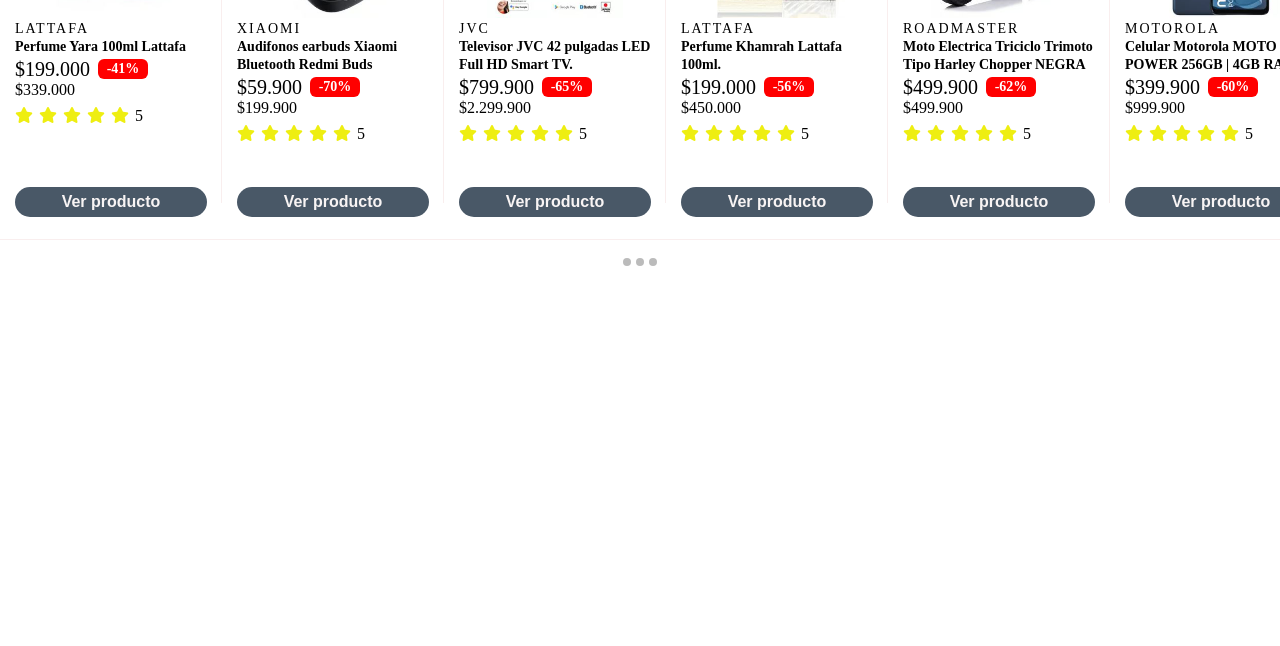
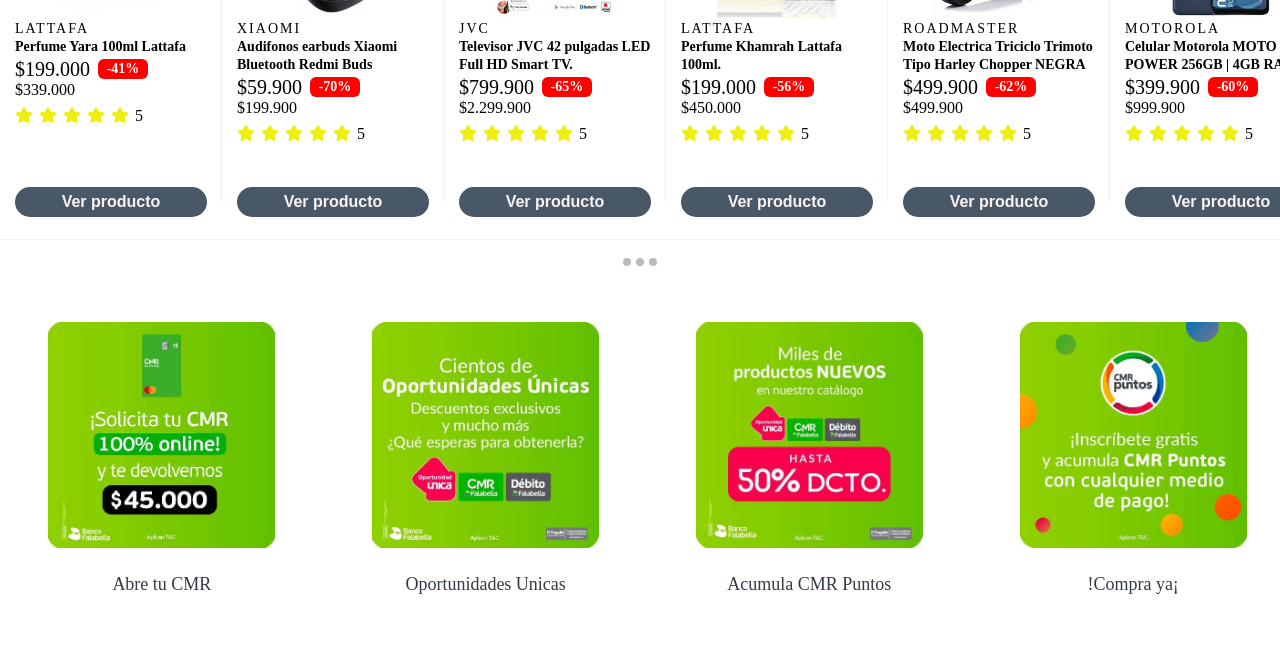
Before and after one commit to ladimiroBC/landing-page, a website: page html/index.html in a window 1280 px wide. Shown: the part 3662-4308 px from the top of the page. Drawn offline with Linux system fonts and the light colour scheme.

Commit message:
feature/section credits fallabela

```diff
--- a/css/style.css
+++ b/css/style.css
@@ -225,6 +225,7 @@
     justify-content: center;
 
     .btn-view-product {
+      cursor: pointer;
       width: 100%;
       height: 30px;
       border: none;
@@ -333,7 +334,74 @@
   justify-content: center;
   gap: 8px;
 }
- /*section login shopping experience(end)*/
+/*section login shopping experience(end)*/
+
+/*section credits fallabela(start)*/
+.section-credits-fallabela {
+  max-width: 1280px;
+  width: 100%;
+  margin: 0 auto;
+  display: flex;
+  flex-direction: column;
+}
+
+.credits-fallabela-carousel-container {
+  height: 100%;
+  position: relative;
+}
+
+.container-items-cards {
+  width: 100%;
+  height: 100%;
+  display: flex;
+  flex-direction: row;
+  overflow: hidden;
+  position: absolute;
+}
+
+.cards-slide-credits{
+  width: 100%;
+  height: 100%;
+  padding-left: 15px;
+  display: flex;
+  gap: 30px;
+  overflow-x: auto;
+  scroll-snap-align: start;
+}
+
+.slide-credit-content {
+  cursor: pointer;
+  position: relative;
+  margin: auto;
+  display: flex;
+  flex-direction: column;
+  align-items: center;
+}
+
+.content-card-img {
+  height: auto;
+}
+
+.content-card-body {
+  width: 100%;
+  display: flex;
+  justify-content: center;
+  align-items: center;
+  margin-top: 20px;
+}
+
+.card-body-paragraph {
+  color: rgb(50, 60, 71);
+  font-size: 18px;
+  line-height: 1.5px;
+}
+
+.slide-credit-content:hover {
+  .card-body-paragraph {
+    text-decoration: underline;
+  }
+}
+/*section credits fallabela(end)*/
 
 /*main(end)*/
 
@@ -980,6 +1048,34 @@
     height: 48%;
   }
   /*section brand advertising(end)*/
+
+  /*section credits fallabela(start)*/
+  .section-credits-fallabela,
+  .container-items-cards {
+    height: 343px;
+  }
+
+  .slide-credit-content {
+    width: 247px;
+    height: 300px;
+  }
+
+  .content-card-img {
+    display: flex;
+    justify-content: center;
+    align-items: center;
+  }
+
+  .card-img-item {
+    width: 227px;
+    height: 226.55px;
+  }
+
+  .content-card-body {
+    height: 34px;
+  }
+  /*section credits fallabela(end)*/
+
   /*main(end)*/
 }
 
@@ -1277,6 +1373,7 @@
     height: 23.5%;
   }
   /*section brand advertising(end)*/
+
   /*main(end)*/
 }
 
--- a/html/index.html
+++ b/html/index.html
@@ -574,6 +574,46 @@
           </ul>
         </section>
       </section>
+      <section class="section-credits-fallabela">
+        <section class="credits-fallabela-carousel-container">
+          <section class="container-items-cards">
+            <section class="cards-slide-credits">
+              <section class="slide-credit-content">
+                <figure class="content-card-img">
+                  <img class="card-img-item" src="../img/photo-section-credits-fallabela-cmr.JPG" alt="img">
+                </figure>
+                <div class="content-card-body">
+                  <a class="card-body-paragraph">Abre tu CMR</a>
+                </div>
+              </section>
+              <section class="slide-credit-content">
+                <figure class="content-card-img">
+                  <img class="card-img-item" src="../img/photo-section-credits-fallabela-oportunidades-unicas.JPG" alt="img">
+                </figure>
+                <div class="content-card-body">
+                  <a class="card-body-paragraph">Oportunidades Unicas</a>
+                </div>
+              </section>
+              <section class="slide-credit-content">
+                <figure class="content-card-img">
+                  <img class="card-img-item" src="../img/photo-section-credits-fallabela-news-discount50.JPG" alt="img">
+                </figure>
+                <div class="content-card-body">
+                  <a class="card-body-paragraph">Acumula CMR Puntos</a>
+                </div>
+              </section>
+              <section class="slide-credit-content">
+                <figure class="content-card-img">
+                  <img class="card-img-item" src="../img/photo-section-credits-fallabela-puntos-cmr.JPG" alt="img">
+                </figure>
+                <div class="content-card-body">
+                  <a class="card-body-paragraph">!Compra ya¡</a>
+                </div>
+              </section>
+            </section>
+          </section>
+        </section>
+      </section>
     </section>
   </main>
   <footer class="footer">
```
